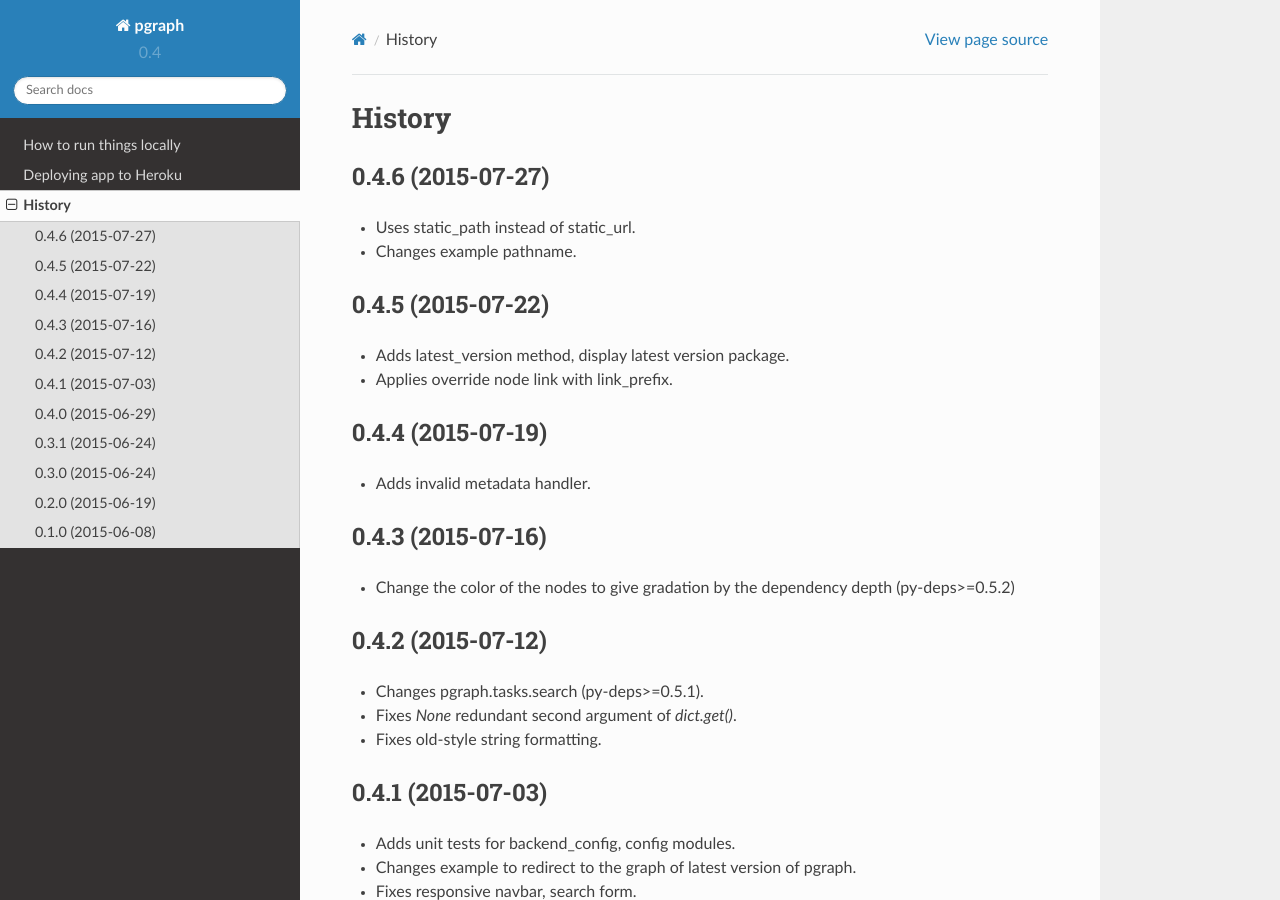
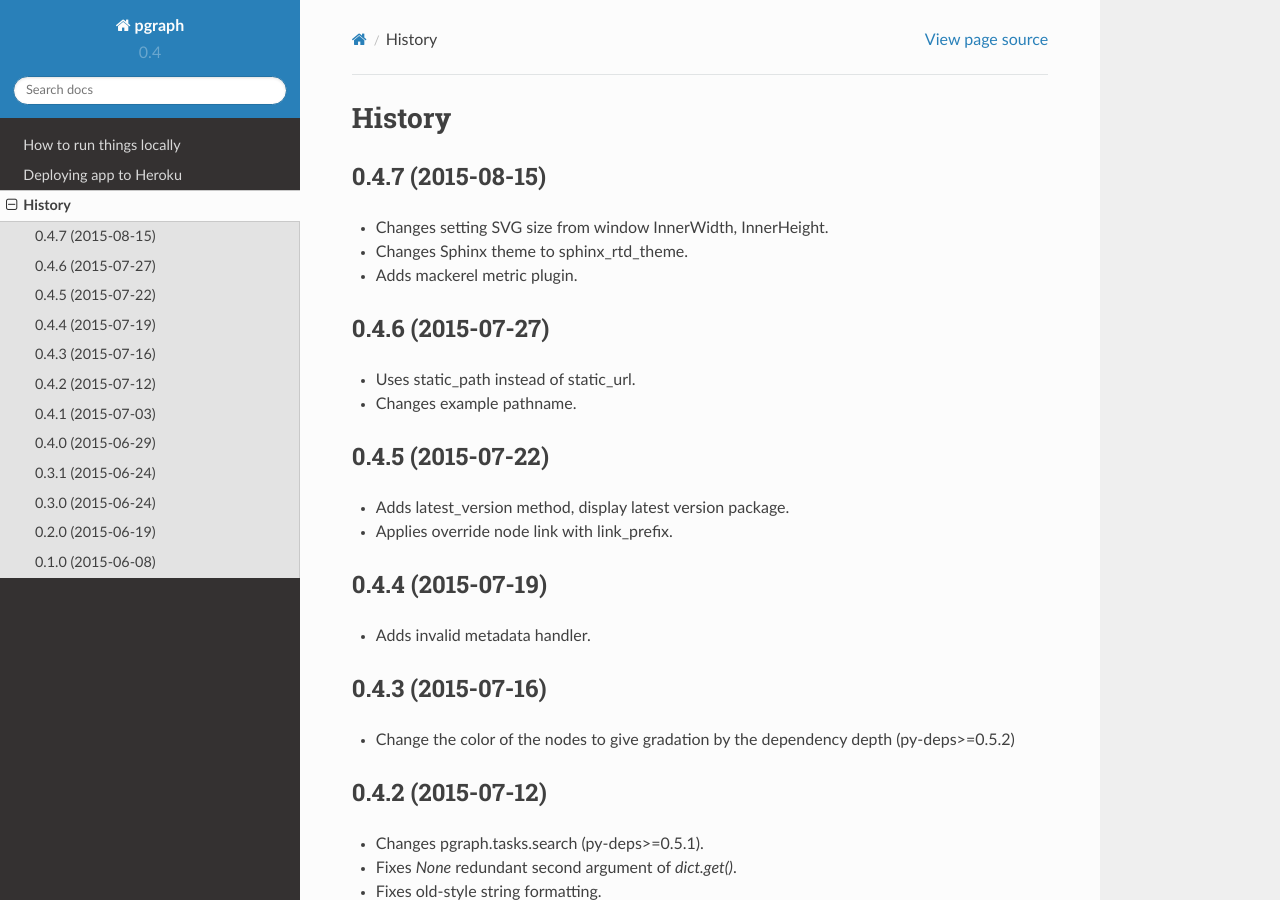
Before and after one commit to mkouhei/pgraph, a Sphinx documentation site: the page built from docs/source/HISTORY.rst, in a window 1280 px wide and 900 px high. Built offline with Sphinx 7.4.7 and the Read the Docs theme 2.0.0, drawn with Linux system fonts in a browser that asks for light colours.

Commit message:
Bump version.
Signed-off-by: Kouhei Maeda <mkouhei@palmtb.net>

```diff
--- a/docs/source/HISTORY.rst
+++ b/docs/source/HISTORY.rst
@@ -1,5 +1,12 @@
 History
 =======
+
+0.4.7 (2015-08-15)
+------------------
+
+* Changes setting SVG size from window InnerWidth, InnerHeight.
+* Changes Sphinx theme to sphinx_rtd_theme.
+* Adds mackerel metric plugin.
 
 0.4.6 (2015-07-27)
 ------------------
--- a/docs/source/conf.py
+++ b/docs/source/conf.py
@@ -57,7 +57,7 @@
 # The short X.Y version.
 version = '0.4'
 # The full version, including alpha/beta/rc tags.
-release = '0.4.5'
+release = '0.4.7'
 
 # The language for content autogenerated by Sphinx. Refer to documentation
 # for a list of supported languages.
--- a/pgraph/__init__.py
+++ b/pgraph/__init__.py
@@ -4,6 +4,6 @@
 __project__ = 'pgraph'
 __author__ = 'Kouhei Maeda'
 __email__ = 'mkouhei@palmtb.net'
-__version__ = '0.4.6'
+__version__ = '0.4.7'
 __repo__ = 'https://github.com/mkouhei/pgraph'
 READTHEDOCS = 'http://pgraph.readthedocs.org'
```
